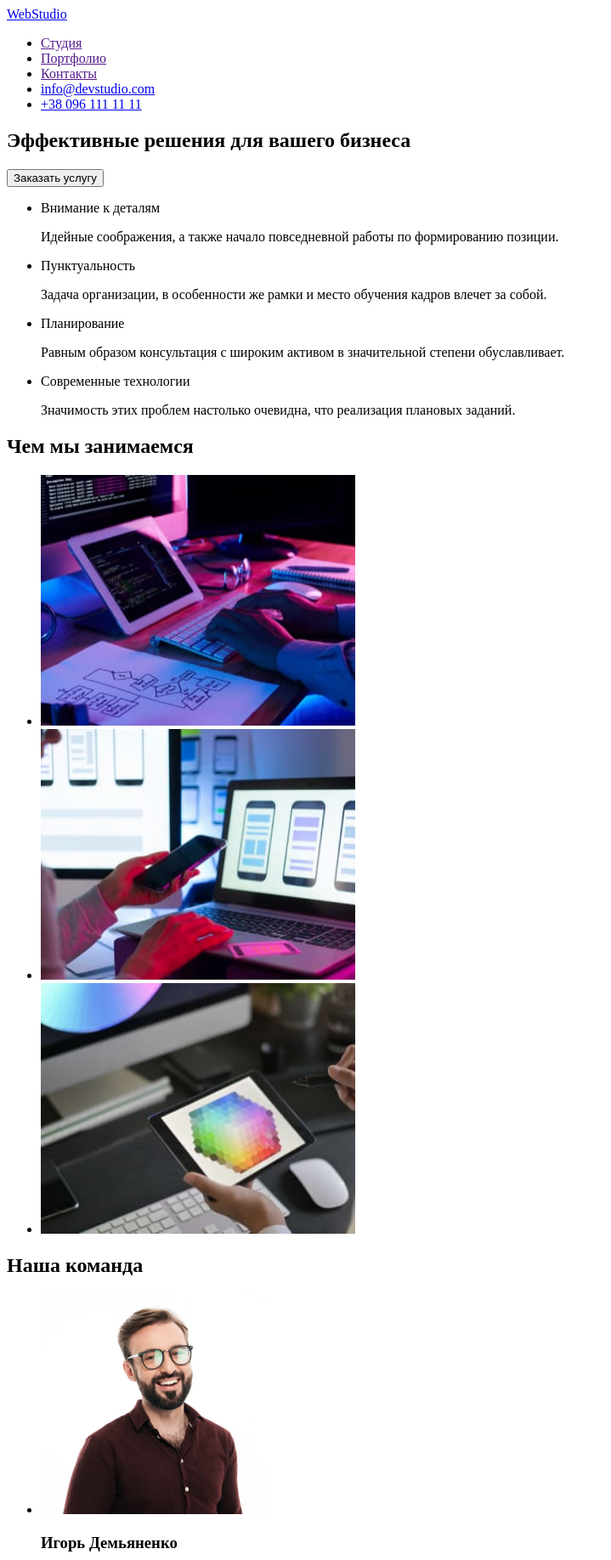
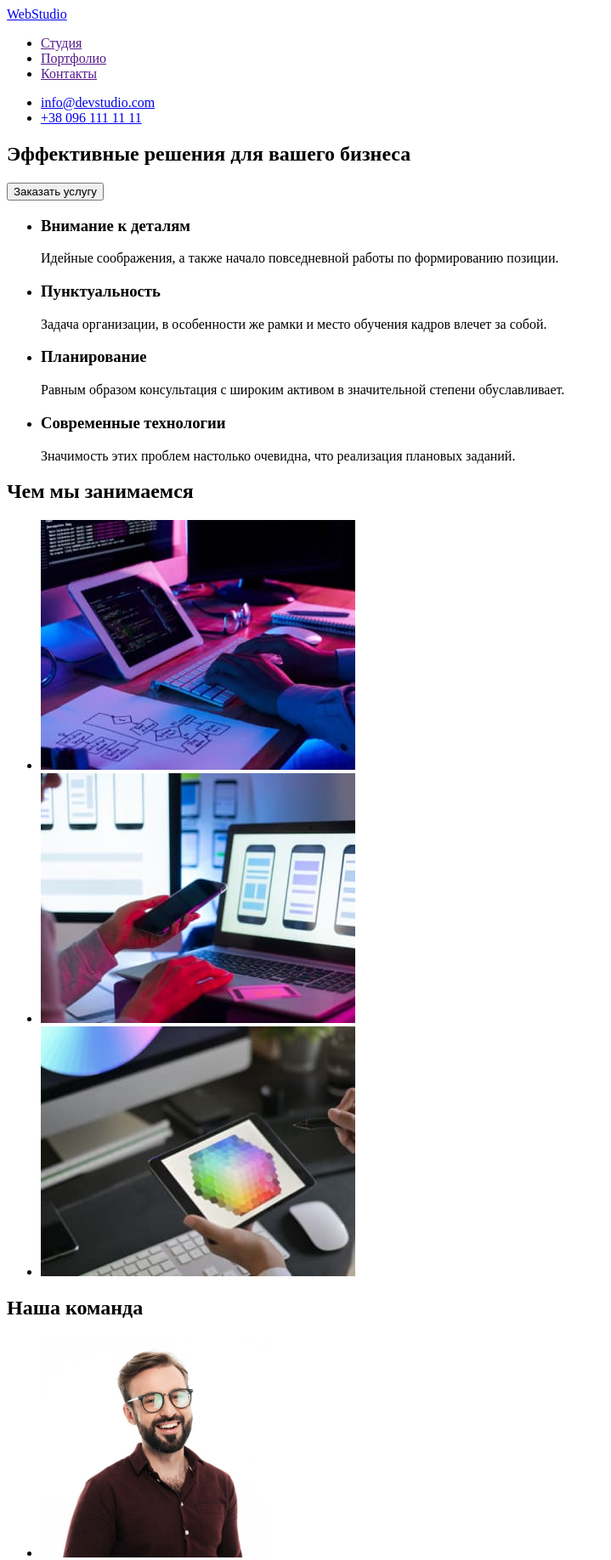
Before and after one commit to InnaLeva/goit-markup-hw-01, a plain HTML site: page index.html in a window 1280 px wide. Shown: the top 1836 px of the page at 85% size, without its empty margins (0-719 px from the left). Drawn offline with Linux system fonts and the light colour scheme.

Commit message:
add nav and h3

```diff
--- a/index.html
+++ b/index.html
@@ -10,6 +10,7 @@
   <body>
     <!-- header -->
     <header>
+      <nav>
         <a href="./index.html" lang="en">WebStudio</a>
         <ul>
           <li>
@@ -21,6 +22,9 @@
           <li>
             <a href="">Контакты</a>
           </li>
+        </ul>
+      </nav>
+      <ul>
         <li>
           <a href="mailto:info@devstudio.com">info@devstudio.com</a>
         </li>
@@ -41,28 +45,28 @@
         <h2 hidden>Наши положительные качества</h2>
         <ul>
           <li>
-            <p>Внимание к деталям</p>
+            <h3>Внимание к деталям</h3>
             <p>
               Идейные соображения, а также начало повседневной работы по
               формированию позиции.
             </p>
           </li>
           <li>
-            <p>Пунктуальность</p>
+            <h3>Пунктуальность</h3>
             <p>
               Задача организации, в особенности же рамки и место обучения кадров
               влечет за собой.
             </p>
           </li>
           <li>
-            <p>Планирование</p>
+            <h3>Планирование</h3>
             <p>
               Равным образом консультация с широким активом в значительной
               степени обуславливает.
             </p>
           </li>
           <li>
-            <p>Современные технологии</p>
+            <h3>Современные технологии</h3>
             <p>
               Значимость этих проблем настолько очевидна, что реализация
               плановых заданий.
@@ -79,7 +83,7 @@
               src="./images/section3/work1.jpg"
               alt="человек разрабатывает сайт"
               width="370"
-              height="295"
+              height="294"
             />
           </li>
           <li>
@@ -87,7 +91,7 @@
               src="./images/section3/work2.jpg"
               alt="человек разрабатывает сайт"
               width="370"
-              height="295"
+              height="294"
             />
           </li>
           <li>
@@ -95,7 +99,7 @@
               src="./images/section3/work3.jpg"
               alt="человек разрабатывает сайт"
               width="370"
-              height="295"
+              height="294"
             />
           </li>
         </ul>
@@ -128,8 +132,8 @@
             <img
               src="./images/section4/marketing.jpg"
               alt="Николай Тарасов"
-              width="370"
-              height="295"
+              width="270"
+              height="260"
             />
 
             <h3>Николай Тарасов</h3>
@@ -139,8 +143,8 @@
             <img
               src="./images/section4/uidesigner.jpg"
               alt="Михаил Ермаков"
-              width="370"
-              height="295"
+              width="270"
+              height="260"
             />
             <h3>Михаил Ермаков</h3>
             <p lang="en">UI Designer</p>
```
Lines whose indentation alone changed are shown as unchanged.
